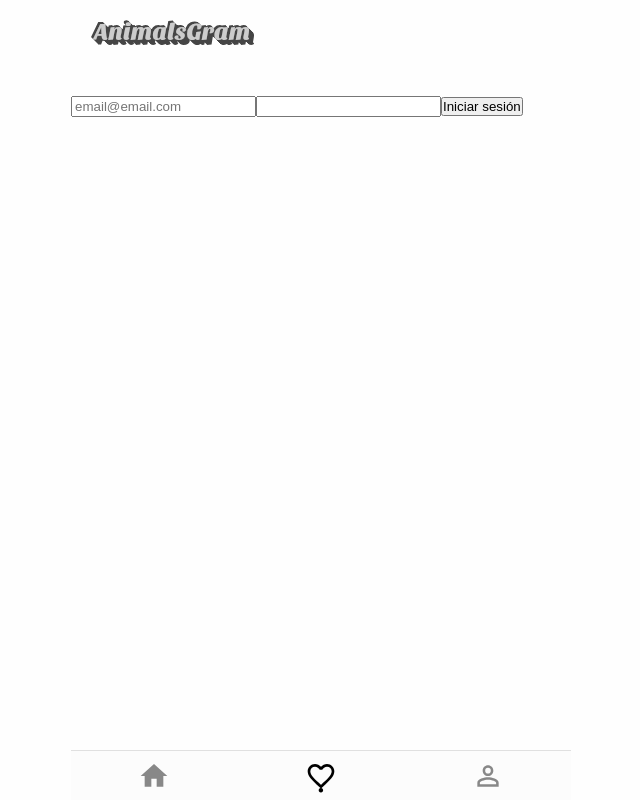
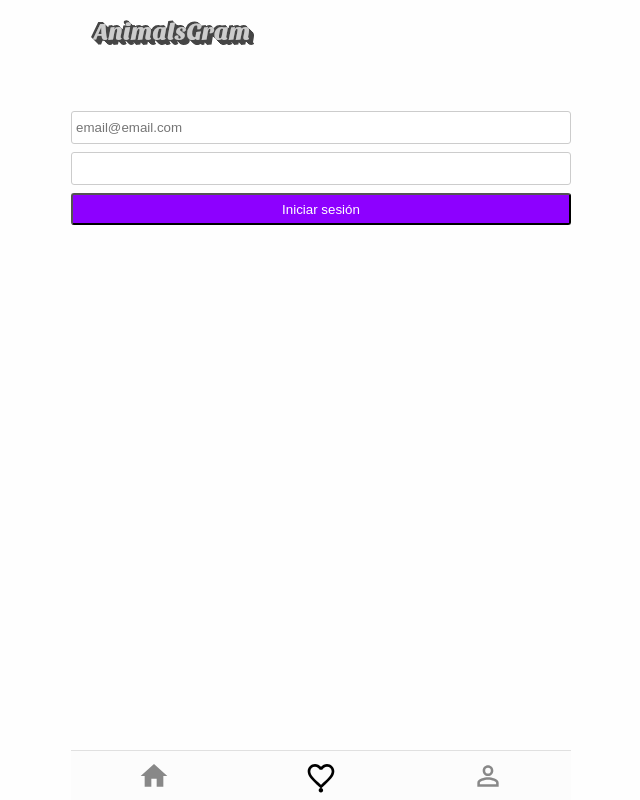
Before and after one commit to QuispeRosasGabriel/react-instagram-front, a React (Create React App) app: page /favs in a window 1280 px wide. Shown: the whole page, without its empty margins (319-959 px from the left). Built offline with nearby package versions, Linux system fonts and the light colour scheme.

Commit message:
formulario registro

```diff
--- a/src/components/UserForm/index.js
+++ b/src/components/UserForm/index.js
@@ -1,15 +1,16 @@
 import React from 'react'
 import { useInputValue } from '../../hooks/useInputValue'
+import { Button, Form, Input } from './styles';
 
 export const UserForm = ({ onSubmit }) => {
     const email = useInputValue('');
     const password = useInputValue('');
 
     return (
-        <form onSubmit={onSubmit}>
-            <input placeholder="email@email.com" {...email} />
-            <input type="password" {...password} />
-            <button>Iniciar sesión</button>
-        </form>
+        <Form onSubmit={onSubmit}>
+            <Input placeholder="email@email.com" {...email} />
+            <Input type="password" {...password} />
+            <Button>Iniciar sesión</Button>
+        </Form>
     )
 }
--- /dev/null
+++ b/src/components/UserForm/styles.js
@@ -0,0 +1,30 @@
+import styled from 'styled-components';
+
+export const Form = styled.form`
+  padding: 16px 0;
+`
+
+export const Input = styled.input`
+  border: 1px solid #ccc;
+  border-radius: 3px;
+  margin-bottom: 8px;
+  padding: 8px 4px;
+  display: block;
+  width: 100%;
+`
+
+export const Button = styled.button`
+  background: #8d00ff;
+  border-radius: 3px;
+  color: #fff;
+  height: 32px;
+  display: block;
+  width: 100%;
+  text-align: center;
+`
+
+export const Title = styled.h2`
+  font-size: 16px;
+  font-weight: 500;
+  padding: 8px 0;
+`
```
